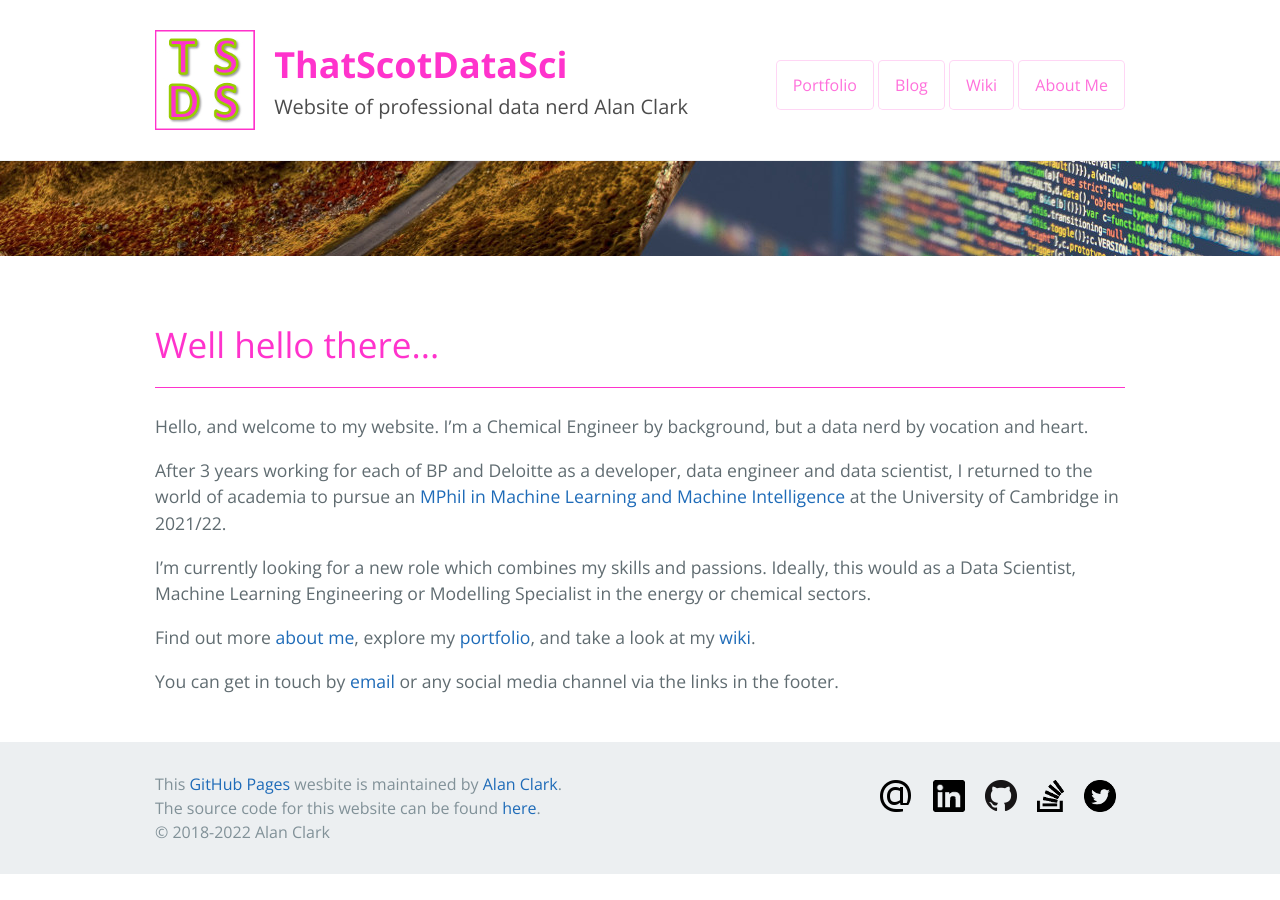
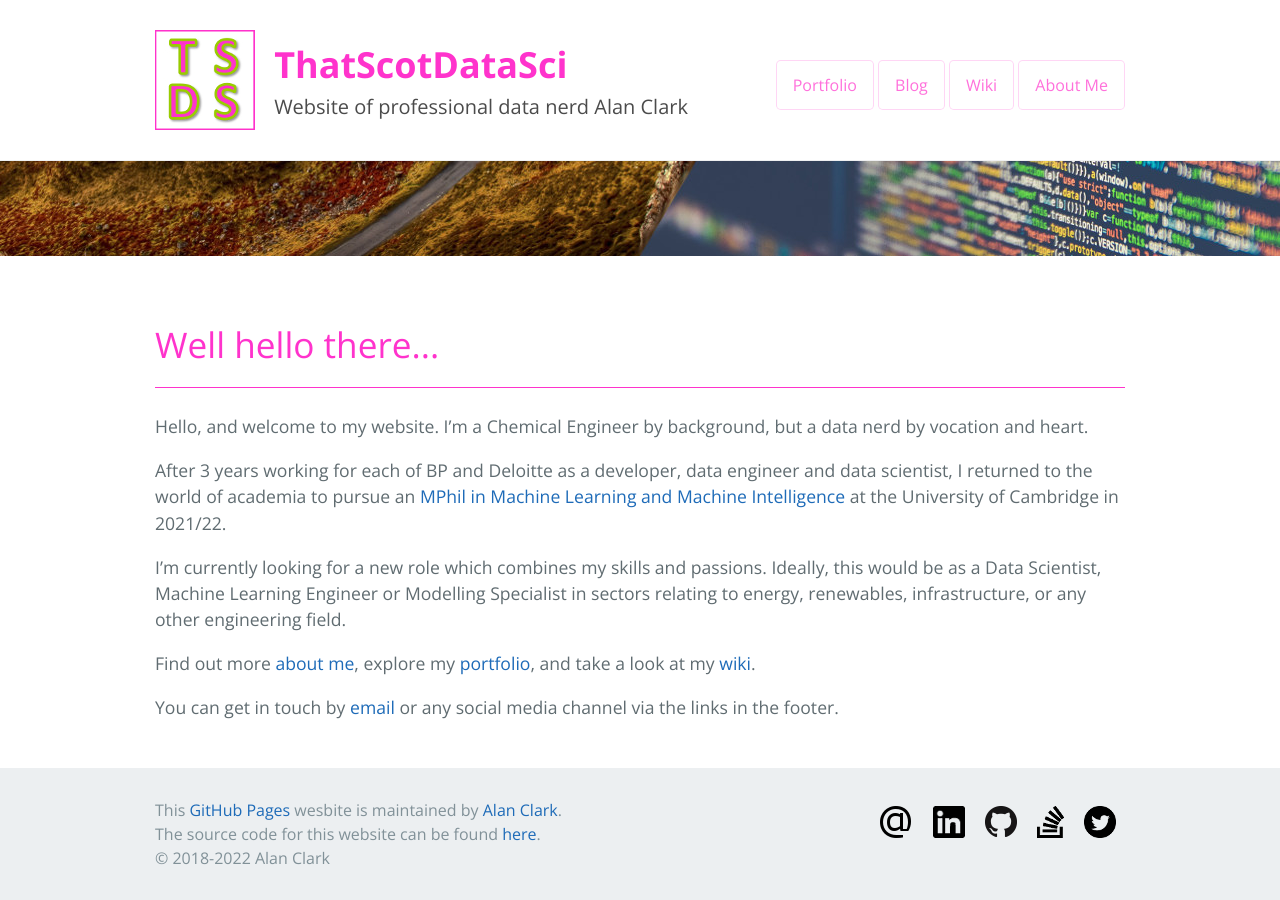
Before and after one commit to thatscotdatasci/thatscotdatasci.github.io, a Jekyll site: the page built from index.md, in a window 1280 px wide and 900 px high, scrolled down 650 px. Built offline with Jekyll 4.4.1, drawn with Linux system fonts in a browser that asks for light colours; before the commit the page ends 1524 px from its top, so only the background shows below that.

Commit message:
Update homepage

```diff
--- a/index.md
+++ b/index.md
@@ -12,7 +12,7 @@ Hello, and welcome to my website. I'm a Chemical Engineer by background, but a d
 
 After 3 years working for each of BP and Deloitte as a developer, data engineer and data scientist, I returned to the world of academia to pursue an [MPhil in Machine Learning and Machine Intelligence](https://www.mlmi.eng.cam.ac.uk/) at the University of Cambridge in 2021/22.
 
-I'm currently looking for a new role which combines my skills and passions. Ideally, this would as a Data Scientist, Machine Learning Engineering or Modelling Specialist in the energy or chemical sectors.
+I'm currently looking for a new role which combines my skills and passions. Ideally, this would be as a Data Scientist, Machine Learning Engineer or Modelling Specialist in sectors relating to energy, renewables, infrastructure, or any other engineering field.
 
 Find out more [about me](/about), explore my [portfolio](/portfolio), and take a look at my [wiki](/wiki).
 
```
